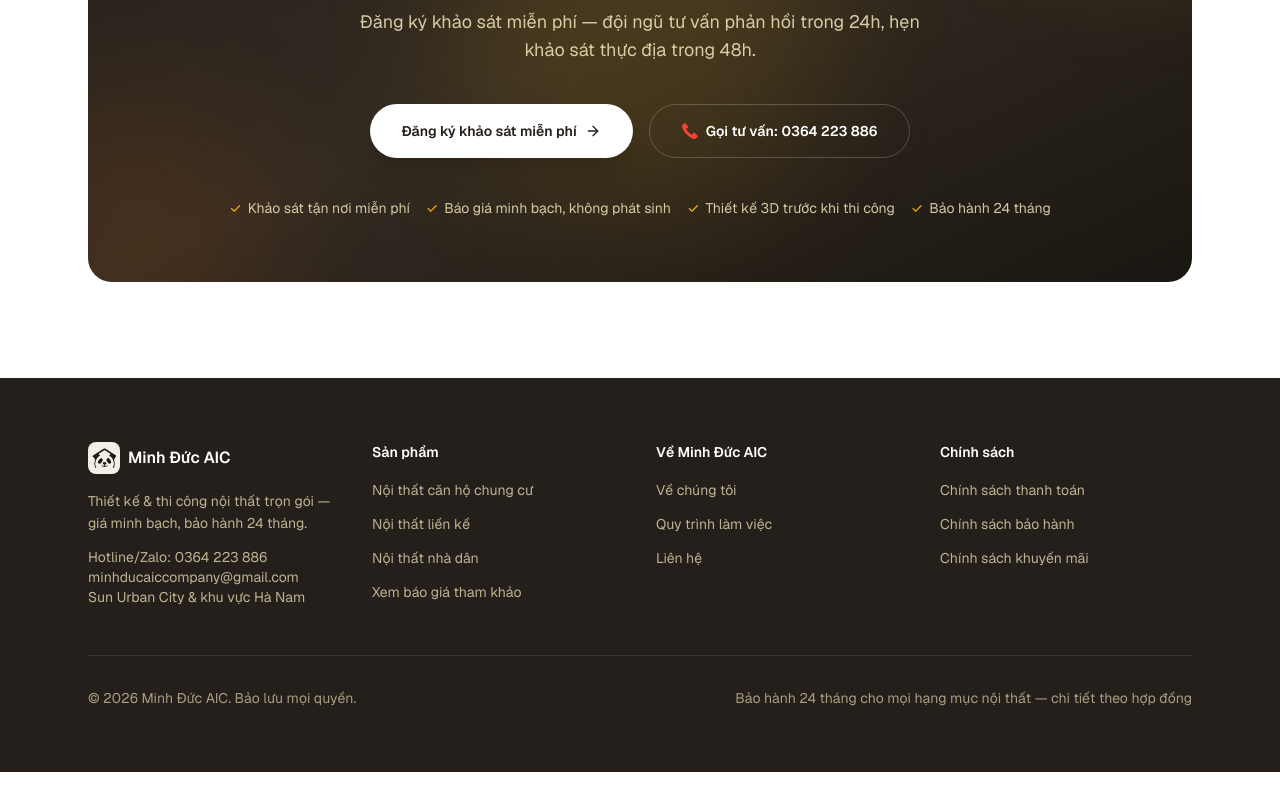
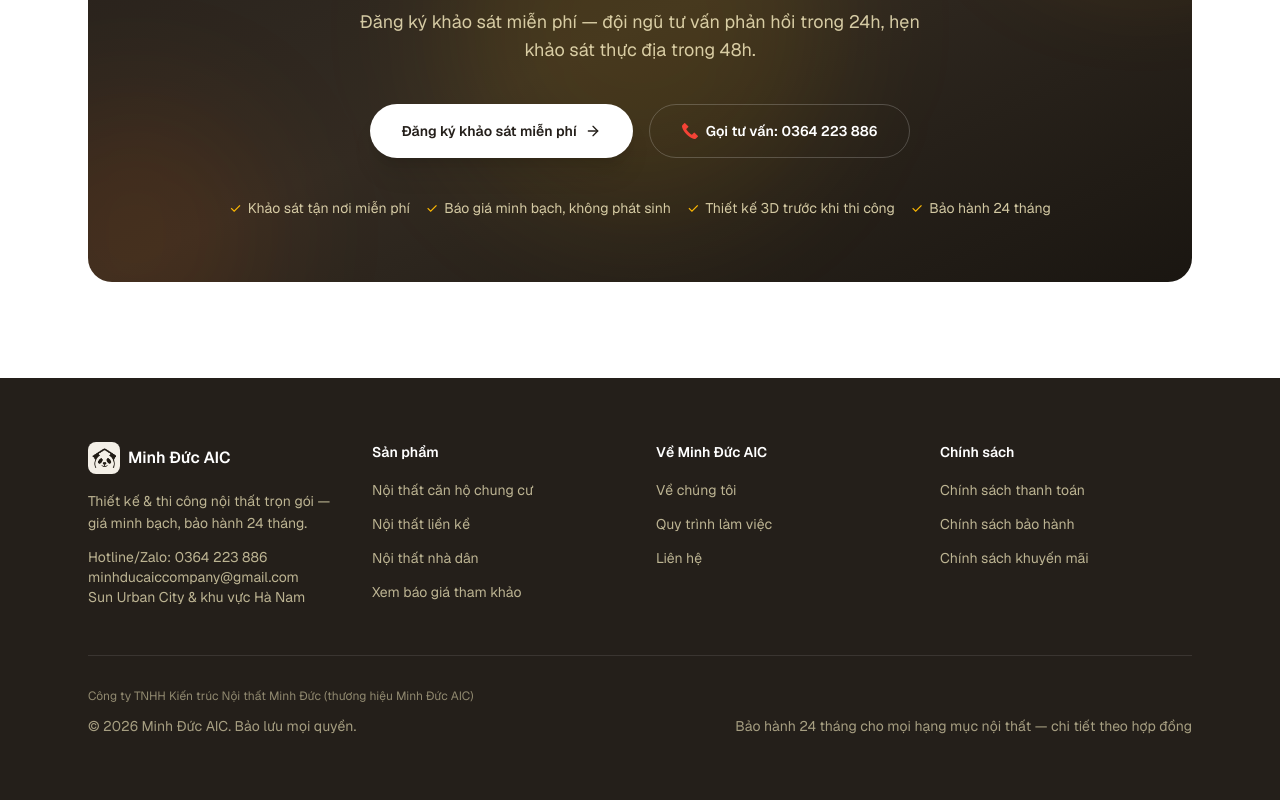
Before and after one commit to duyhoang01/noithatminhduc, a Next.js app in the folder frontend/: page / in a window 1280 px wide. Shown: the part 6683-7483 px from the top of the page. Before the commit the page ends 7455 px from the top, so only its background shows below. Built offline with nearby package versions, Linux system fonts and the light colour scheme.

Commit message:
feat: show full legal company name in footer
Công ty TNHH Kiến trúc Nội thất Minh Đức (thương hiệu Minh Đức AIC),
per the name chốt 2026-07-29 in checklist-thanh-lap-cong-ty.md. MST
not added yet — GCN ĐKKD still pending (hồ sơ đã nộp, chưa cấp).

```diff
--- a/frontend/app/components/Footer.tsx
+++ b/frontend/app/components/Footer.tsx
@@ -64,13 +64,18 @@
         </div>
 
         {/* Bottom */}
-        <div className="pt-8 flex flex-col sm:flex-row items-center justify-between gap-4">
-          <span className="text-amber-100/60 text-sm">
-            © 2026 Minh Đức AIC. Bảo lưu mọi quyền.
+        <div className="pt-8 flex flex-col gap-3">
+          <span className="text-amber-100/50 text-xs">
+            Công ty TNHH Kiến trúc Nội thất Minh Đức (thương hiệu Minh Đức AIC)
           </span>
-          <span className="text-amber-100/60 text-sm">
-            Bảo hành 24 tháng cho mọi hạng mục nội thất — chi tiết theo hợp đồng
-          </span>
+          <div className="flex flex-col sm:flex-row items-center justify-between gap-4">
+            <span className="text-amber-100/60 text-sm">
+              © 2026 Minh Đức AIC. Bảo lưu mọi quyền.
+            </span>
+            <span className="text-amber-100/60 text-sm">
+              Bảo hành 24 tháng cho mọi hạng mục nội thất — chi tiết theo hợp đồng
+            </span>
+          </div>
         </div>
       </div>
     </footer>
```
